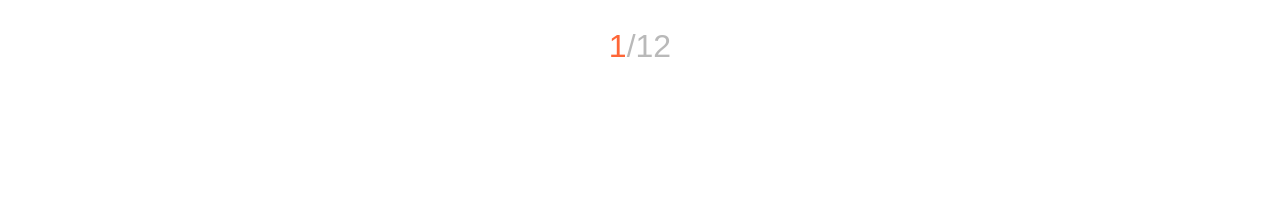
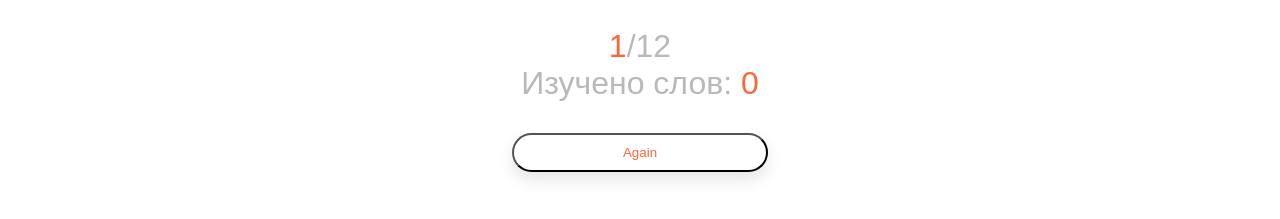
Before and after one commit to DariaaaP/EnglishDictionaryApp, a React (Create React App) app: page /testwords in a window 1280 px wide. Shown: the part 453-672 px from the top of the page. Built offline with nearby package versions, Linux system fonts and the light colour scheme.

Commit message:
added new function for game

```diff
--- a/src/Pages/TestWords/TestWords.jsx
+++ b/src/Pages/TestWords/TestWords.jsx
@@ -7,12 +7,14 @@ import styleBtn from "../../components/Button/button.module.scss";
 
 function TestWords() {
     const [countIndex, setCountIndex] = useState(1);
+    const [openTranslate, setOpenTranslate] = useState([]);
+    const [click, setClick] = useState(0);
 
     const nextCard = () => {
         if (countIndex !== datas.length) {
             setCountIndex(countIndex + 1)
         } else if (countIndex === datas.length) {
-            setCountIndex(1)
+            setCountIndex(1);
         }
     }
 
@@ -24,13 +26,30 @@ function TestWords() {
         }
     }
 
+    const countLearnWords = (id) => () => {
+        setOpenTranslate(openTranslate => [...openTranslate, id]);
+        setClick(click => click + 1);
+    }
+
+
+    const handleRestart = () => {
+        setOpenTranslate([]);
+        setClick(0);
+    }
+
 
     const words = datas.map((item) => {
+        let isOpened = false;
+        if (openTranslate.includes(item.id)) {
+            isOpened = true;
+        }
         return (
             <Card
                 key={item.id}
                 id={item.id}
                 {...item}
+                countWords={countLearnWords}
+                isOpened={isOpened}
             />
         )
     })
@@ -44,6 +63,13 @@ function TestWords() {
             <div className={style.CountCards}>
                 <span className={style.NowCount}>{countIndex}</span>/{words.length}
             </div>
+            <div className={style.CountCards}>
+                {(click === words.length) ? <span className={style.NowCount}>Вы изучили все слова!</span> : <p>Изучено слов: <span className={style.NowCount}>{click}</span></p>
+                }
+            </div>
+            <div className={style.CountCards}>
+                <Button class={styleBtn.btn_add} text='Again' onButtonClick={handleRestart} />
+            </div>
         </div>
     );
 }
--- a/src/components/Button/Button.jsx
+++ b/src/components/Button/Button.jsx
@@ -7,7 +7,7 @@ function Button(props) {
     }
 
     return (
-        <button onClick={onClick} className={props.class}>{props.text}</button>
+        <button ref={props.ref} onClick={onClick} className={props.class}>{props.text}</button>
     );
 }
 
--- a/src/components/Card/Card.jsx
+++ b/src/components/Card/Card.jsx
@@ -1,23 +1,15 @@
-import { useState } from "react";
 import Button from "../Button/Button.jsx";
 import styleBtn from "./../Button/button.module.scss";
 import style from "./card.module.scss";
 
 function Card(props) {
-    const [isPressed, setIsPressed] = useState(0);
-
-    function onButtonClick() {
-        setIsPressed(!isPressed);
-    }
-
-
     return (
         <div className={style.card}>
             <div className={style.about}>
                 <div className={style.title}>{props.english}</div>
                 <div className={style.transcription}>{props.transcription}</div>
             </div>
-            {isPressed ? <div className={style.translate}> {props.russian} </div> : <Button onButtonClick={onButtonClick} class={styleBtn.btn} text='Translate' />
+            {props.isOpened ? <div className={style.translate}> {props.russian} </div> : <Button onButtonClick={props.countWords(props.id)} class={styleBtn.btn} text='Translate' />
             }
         </div>
     );
```
